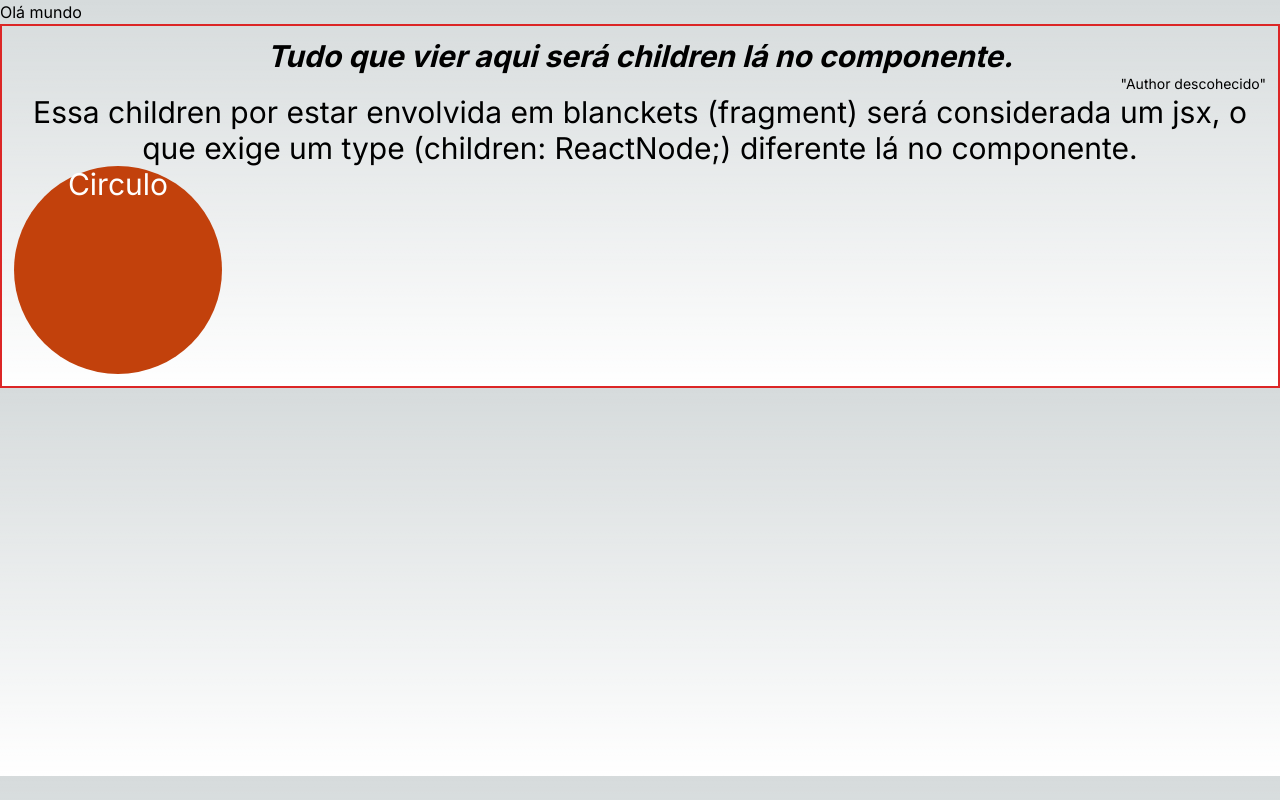
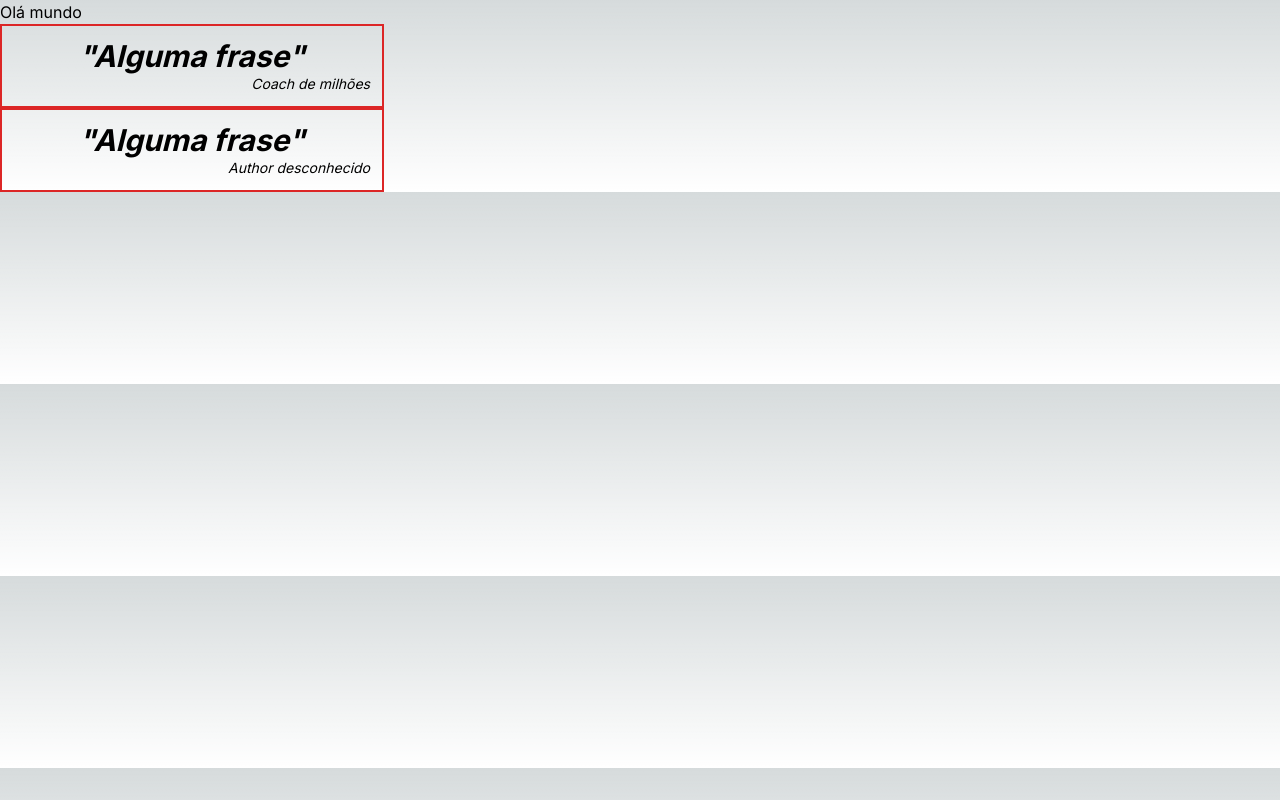
Before and after one commit to vanderleipinto/react-restart, a Next.js app: page / in a window 1280 px wide. Built offline with nearby package versions, Linux system fonts and the light colour scheme.

Commit message:
feat: Renderização Condicional

```diff
--- a/src/app/page.tsx
+++ b/src/app/page.tsx
@@ -1,24 +1,12 @@
 import { Card } from "@/components/Card";
-import { Circle } from "@/components/Circle";
-import { Geo, } from "@/components/Geo";
-import { Person } from "@/components/Person";
 
 
 function Page(){
   return(
     <div>
       <h1>Olá mundo</h1>
-
-      <Card>
-      <>
-          <h1 className="text-3xl font-bold italic"> Tudo que vier aqui será children lá no componente.</h1>
-          <p className="text-right text-sm"> "Author descohecido"</p>
-          <p> Essa children por estar envolvida em blanckets (fragment) será considerada um jsx, o que exige um type
-            (children: ReactNode;)
-            diferente lá no componente. </p>
-            <Circle/>
-      </>
-      </Card>
+      <Card phrase="Alguma frase" author="Coach de milhões"/>
+      <Card phrase="Alguma frase" />
     </div>
   )
 }
--- a/src/components/Card.tsx
+++ b/src/components/Card.tsx
@@ -1,15 +1,17 @@
 import { ReactNode } from "react";
 
 type Props = {
-  children: ReactNode;
+  phrase: string;
+  author?: string;
 }
 
-export const Card = ({ children }:Props) => {
+export const Card = ({ phrase, author }:Props) => {
 
 
   return (
-    <div className="border-2 border-red-600 p-3 text-3xl text-center">
-        {children}
+    <div className="w-96 border-2 border-red-600 p-3 text-3xl text-center italic">
+        <h3 className="text-3xl font-bold italic">"{phrase}"</h3>
+        <p className="text-right text-sm">{author ?? "Author desconhecido"}</p>
     </div>
   )
 }
--- /dev/null
+++ b/src/components/CardChildren.tsx
@@ -0,0 +1,15 @@
+import { ReactNode } from "react";
+
+type Props = {
+  children: ReactNode;
+}
+
+export const Card = ({ children }:Props) => {
+
+
+  return (
+    <div className="border-2 border-red-600 p-3 text-3xl text-center">
+        {children}
+    </div>
+  )
+}
```
